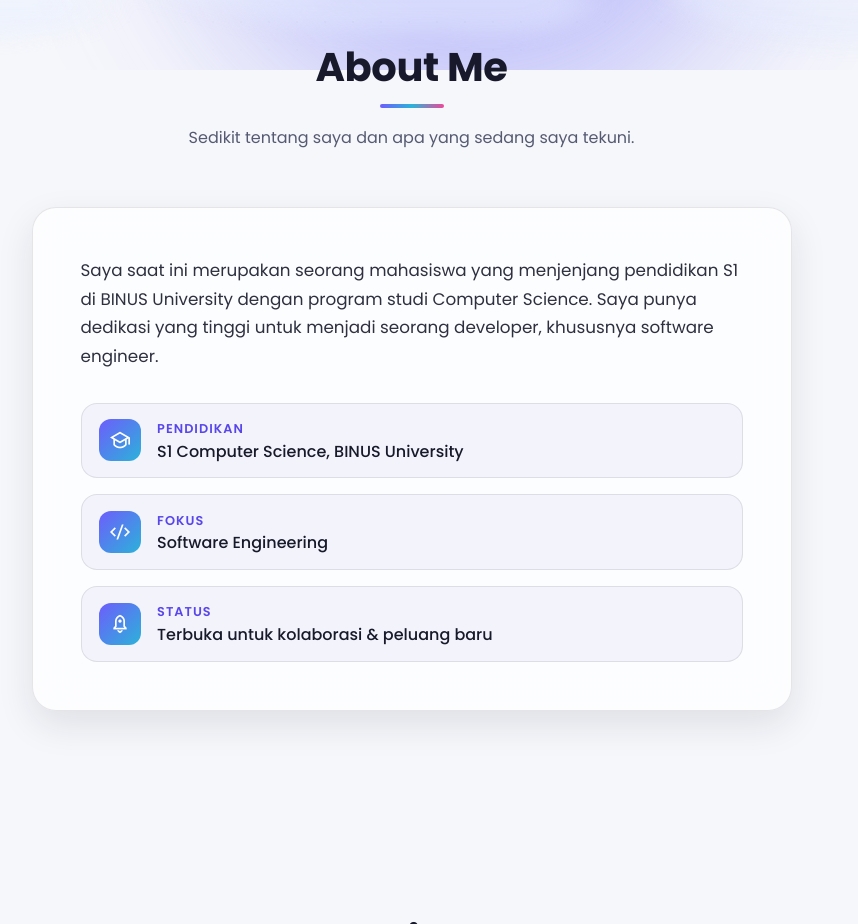
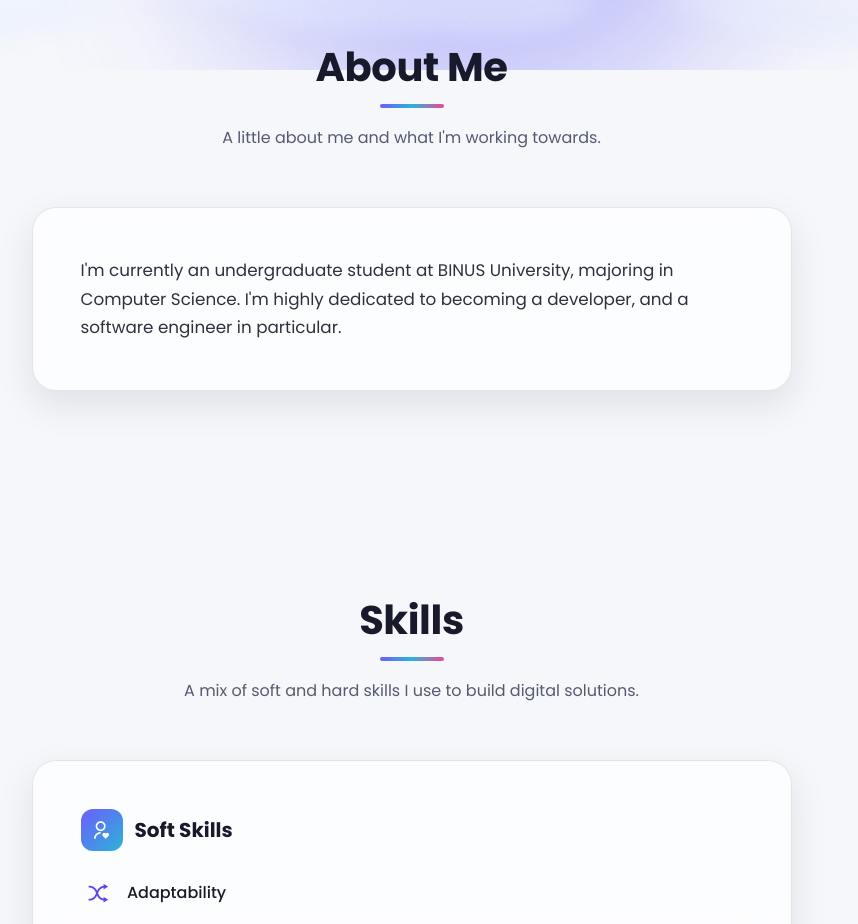
Before and after one commit to darXhi/Portfolio, a plain HTML site: page index.html in a window 1280 px wide. Shown: the part 860-1784 px from the top of the page, without its empty margins (221-1079 px from the left). Drawn offline with nearby package versions, Linux system fonts and the light colour scheme.

Commit message:
Change About Me

```diff
--- a/index.html
+++ b/index.html
@@ -130,33 +130,15 @@
             <div class="container">
                 <header class="section__header" data-reveal="blur">
                     <h2 class="section__title" id="about-title">About Me</h2>
-                    <p class="section__subtitle">Sedikit tentang saya dan apa yang sedang saya tekuni.</p>
+                    <p class="section__subtitle">A little about me and what I'm working towards.</p>
                 </header>
 
                 <div class="about__panel" data-reveal="up">
                     <p class="about__text">
-                        Saya saat ini merupakan seorang mahasiswa yang menjenjang pendidikan S1 di
-                        BINUS University dengan program studi Computer Science. Saya punya dedikasi
-                        yang tinggi untuk menjadi seorang developer, khususnya software engineer.
+                        I'm currently an undergraduate student at BINUS University, majoring in
+                        Computer Science. I'm highly dedicated to becoming a developer, and a
+                        software engineer in particular.
                     </p>
-
-                    <ul class="about__facts" data-stagger>
-                        <li class="about__fact" data-reveal="up">
-                            <span class="about__fact-icon"><i class="ri-graduation-cap-line" aria-hidden="true"></i></span>
-                            <span class="about__fact-label">Pendidikan</span>
-                            <span class="about__fact-value">S1 Computer Science, BINUS University</span>
-                        </li>
-                        <li class="about__fact" data-reveal="up">
-                            <span class="about__fact-icon"><i class="ri-code-s-slash-line" aria-hidden="true"></i></span>
-                            <span class="about__fact-label">Fokus</span>
-                            <span class="about__fact-value">Software Engineering</span>
-                        </li>
-                        <li class="about__fact" data-reveal="up">
-                            <span class="about__fact-icon"><i class="ri-rocket-2-line" aria-hidden="true"></i></span>
-                            <span class="about__fact-label">Status</span>
-                            <span class="about__fact-value">Terbuka untuk kolaborasi &amp; peluang baru</span>
-                        </li>
-                    </ul>
                 </div>
             </div>
         </section>
--- a/style.css
+++ b/style.css
@@ -966,8 +966,8 @@ html:not(.js) .typing__text::after {
 
 /* ==========================================================================
    6b. ABOUT
-   One panel with the intro paragraph and a short list of facts. Same glass
-   treatment as the Skills panel so the two sections read as a pair.
+   A single panel holding the intro paragraph. Same glass treatment as the
+   Skills panel so the two sections read as a pair.
    ========================================================================== */
 .about__panel {
     max-width: 760px;
@@ -985,56 +985,6 @@ html:not(.js) .typing__text::after {
     font-size: 1.05rem;
     color: var(--text);
     opacity: 0.9;
-}
-
-.about__facts {
-    display: grid;
-    gap: 1rem;
-    margin-top: 2rem;
-    list-style: none;
-}
-
-/* Icon on the left, label above value on the right */
-.about__fact {
-    display: grid;
-    grid-template-columns: auto 1fr;
-    align-items: center;
-    column-gap: 1rem;
-    padding: 0.9rem 1.1rem;
-    border: 1px solid var(--border);
-    border-radius: var(--radius);
-    background: var(--surface-2);
-    transition: var(--theme-transition), transform var(--t) var(--ease);
-}
-
-.about__fact:hover {
-    transform: translateX(6px);
-    border-color: var(--accent);
-}
-
-.about__fact-icon {
-    grid-row: span 2;
-    display: grid;
-    place-items: center;
-    width: 42px;
-    height: 42px;
-    border-radius: 12px;
-    background: var(--accent-gradient);
-    color: var(--on-accent);
-    font-size: 1.25rem;
-}
-
-.about__fact-label {
-    font-size: 0.8rem;
-    font-weight: 600;
-    letter-spacing: 0.08em;
-    text-transform: uppercase;
-    color: var(--accent-text);
-}
-
-.about__fact-value {
-    font-weight: 500;
-    line-height: 1.45;
 }
 
 
```
